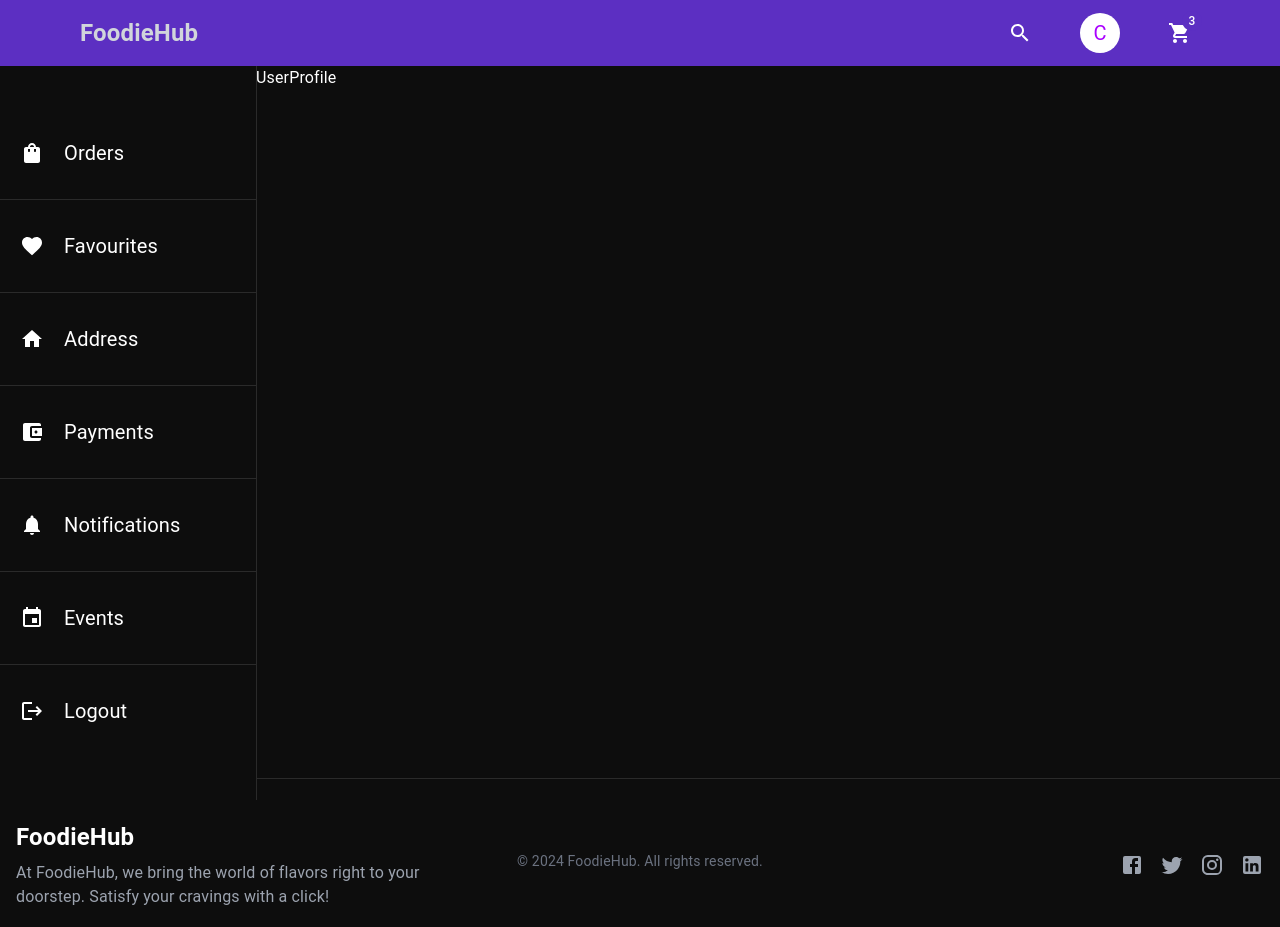
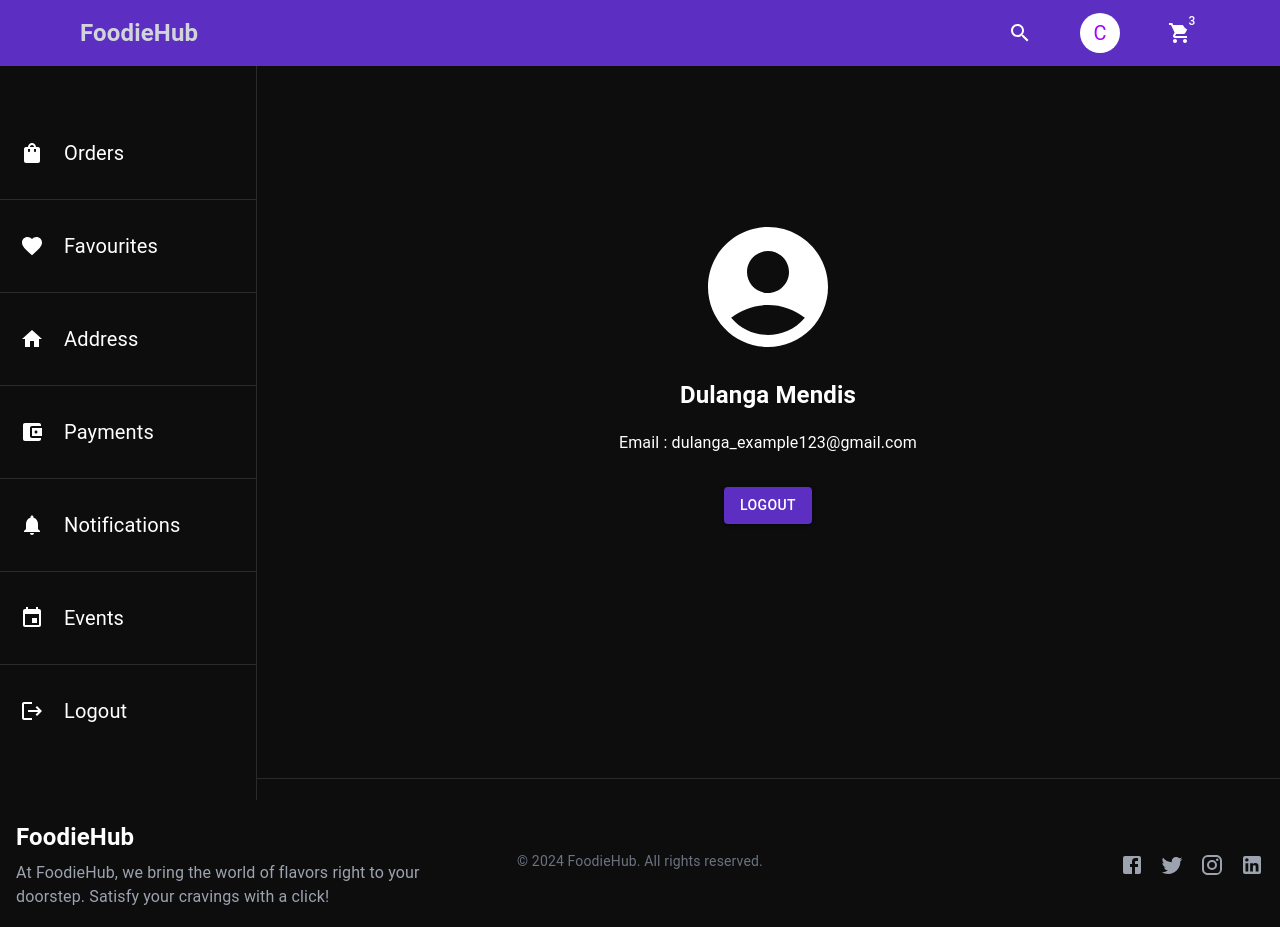
Before and after one commit to DulangaMendis/FoodieHub-frontend, a React (Create React App) app: page /my-profile in a window 1280 px wide. Built offline with nearby package versions, Linux system fonts and the light colour scheme.

Commit message:
build userprofile page

```diff
--- a/src/component/profile/UserProfile.jsx
+++ b/src/component/profile/UserProfile.jsx
@@ -1,7 +1,22 @@
 import React from 'react'
+import AccountCircleIcon from '@mui/icons-material/AccountCircle';
+import { Button } from '@mui/material';
 
 export const UserProfile = () => {
-  return (
-    <div>UserProfile</div>
-  )
+    const handleLogOut = () => {
+
+    }
+    return (
+        <div className='min-h-[80vh] flex flex-col justify-center itmes-center text-center'>
+
+            <div className='flex flex-col items-center justify-center'>
+                <AccountCircleIcon sx={{ fontSize: "9rem" }} />
+                <h1 className='py-5 text-2xl font-semibold'>Dulanga Mendis</h1>
+                <p>Email : dulanga_example123@gmail.com</p>
+                <Button variant='contained' onClick={handleLogOut} sx={{ margin: "2rem 0rem" }}>Logout</Button>
+
+            </div>
+
+        </div>
+    )
 }
```
